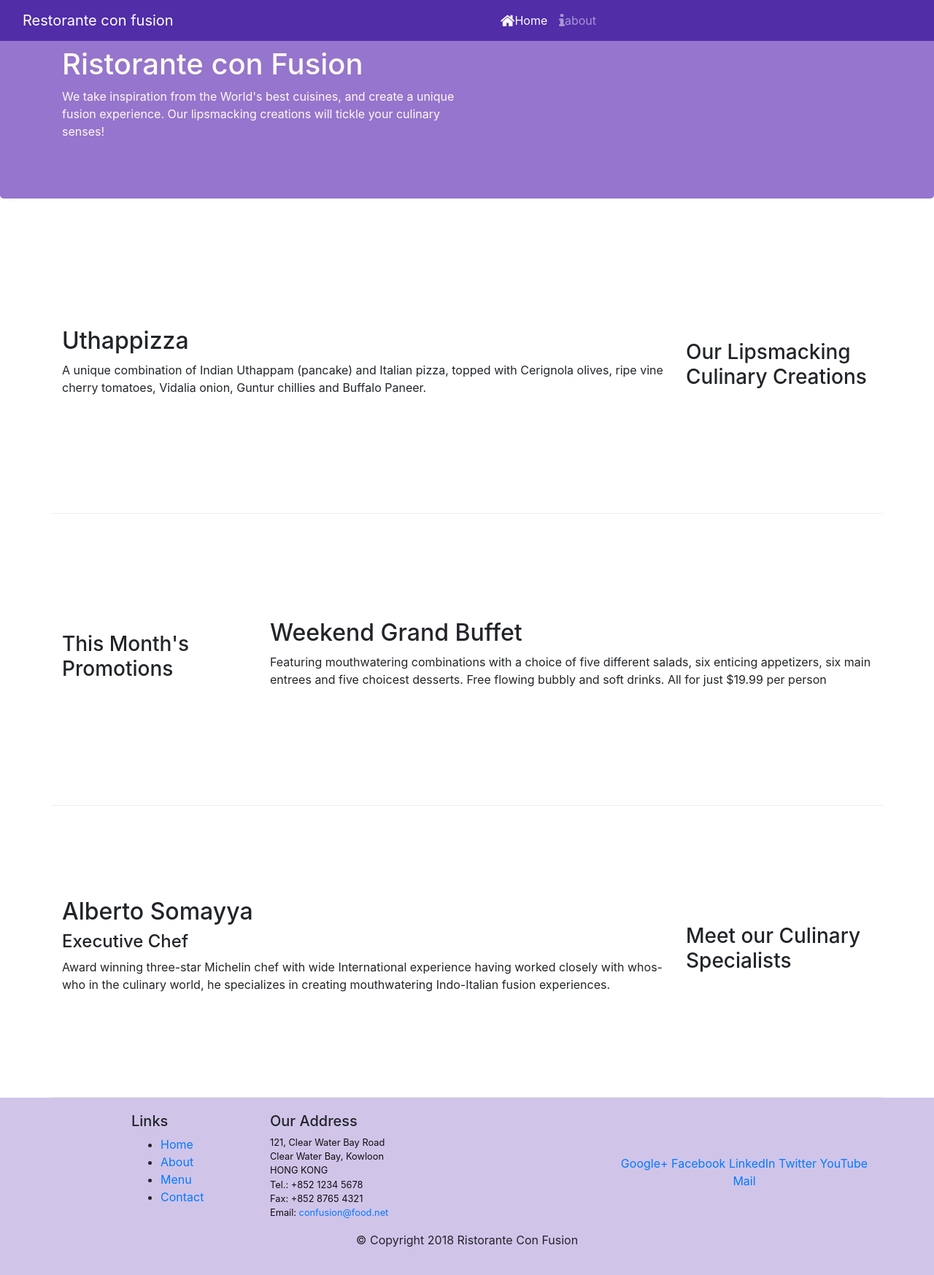
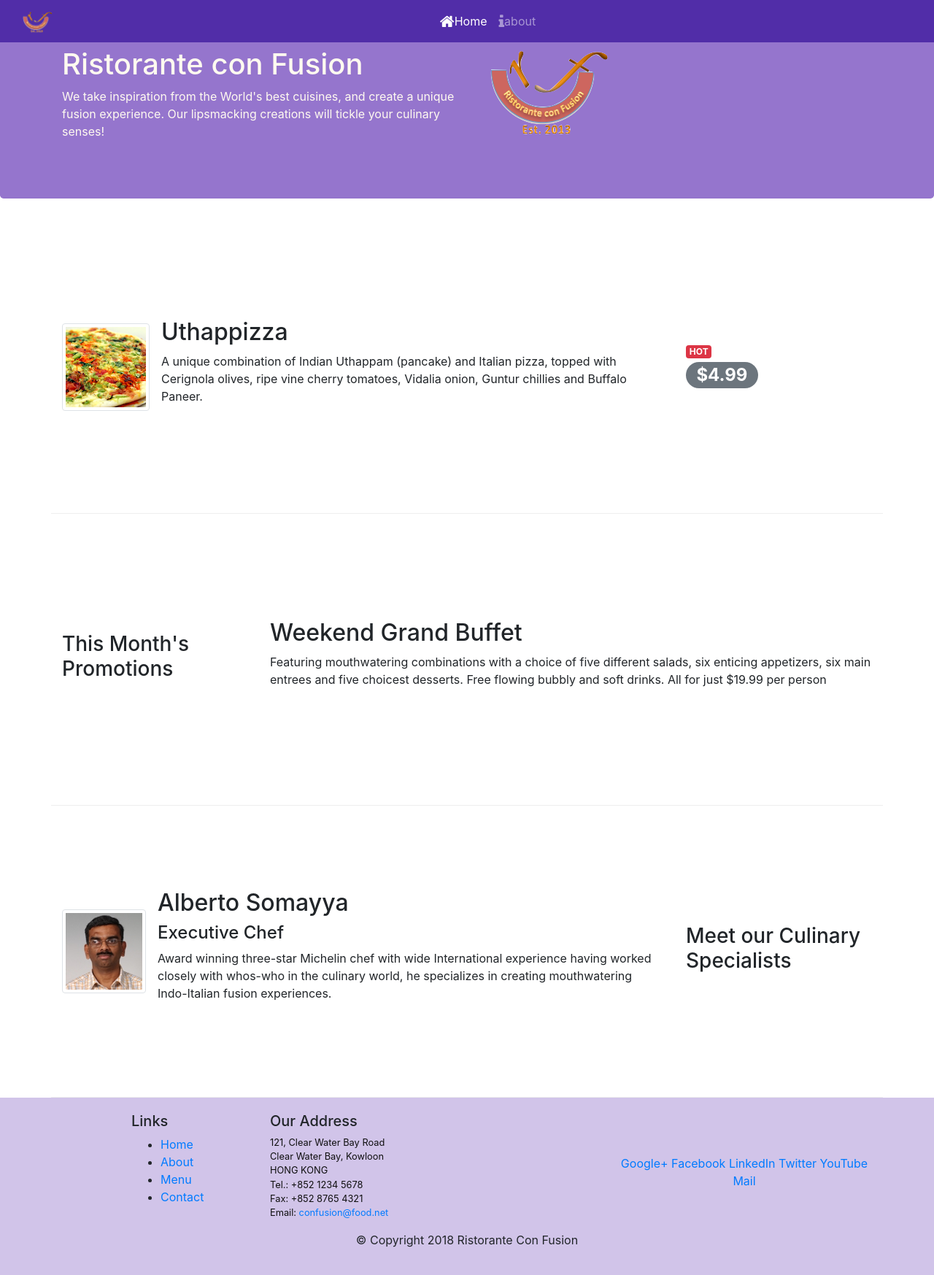
Before and after one commit to montasir34/coursera, a website: page index.html in a window 1280 px wide. Shown: the whole page at 73% size. Drawn offline with nearby package versions, Linux system fonts and the light colour scheme.

Commit message:
Alerting Users

```diff
--- a/index.html
+++ b/index.html
@@ -29,7 +29,7 @@
 
     <nav class="navbar fixed-top navbar-expand-lg navbar-dark ">
         <div class="container-fluid">
-          <a class="navbar-brand" href="#">Restorante con fusion</a>
+          <a class="navbar-brand" href="#"><img src="img/logo.png" height="30" width="41"></a>
           <button class="navbar-toggler" type="button" data-bs-toggle="collapse" data-bs-target="#navbarNav" aria-controls="navbarNav" aria-expanded="false" aria-label="Toggle navigation">
             <span class="navbar-toggler-icon"></span>
           </button>
@@ -58,7 +58,11 @@
                     <p>We take inspiration from the World's best cuisines, and create a unique fusion experience. Our lipsmacking creations will tickle your culinary senses!</p>
 
                 </div>
-                <div class="col-12 col-sm"></div>
+                <div class="col-12 col-sm">
+                    <div class="col-12 col-sm align-self-center">
+                    <img src="img/logo.png" class="img-fluid">
+                </div>
+            </div>
             </div>
         </div>
     </header>
@@ -66,11 +70,20 @@
     <div class="container">
         <div class="row row-content align-items-center">
             <div class="col-12 order-sm-last col-sm-4 col-md-3">
-                <h3>Our Lipsmacking Culinary Creations</h3>
+                <span class="badge badge-danger">HOT</span><h2><span class="badge badge-pill badge-secondary">$4.99</span></h2>
             </div>
-            <div class="col order-sm-first col-sm col-md">
-                <h2>Uthappizza</h2>
-                <p>A unique combination of Indian Uthappam (pancake) and Italian pizza, topped with Cerignola olives, ripe vine cherry tomatoes, Vidalia onion, Guntur chillies and Buffalo Paneer.</p>
+            <div class="col  col-sm col-md">
+                <div class="media">
+                    <img class="d-flex mr-3 img-thumbnail align-self-center"
+                            src="img/uthappizza.png" alt="Uthappizza">
+                    <div class="media-body">
+                        <h2 class="mt-0">Uthappizza</h2>
+                        <p class="d-none d-sm-block">A unique combination of Indian Uthappam (pancake) and
+                            Italian pizza, topped with Cerignola olives, ripe vine
+                            cherry tomatoes, Vidalia onion, Guntur chillies and
+                            Buffalo Paneer.</p>
+                    </div>
+                </div>
             </div>
         </div>
 
@@ -90,9 +103,20 @@
                 <h3>Meet our Culinary Specialists</h3>
             </div>
             <div class="col order-sm-first col-sm col-md">
-                <h2>Alberto Somayya</h2>
-                <h4>Executive Chef</h4>
-                <p>Award winning three-star Michelin chef with wide International experience having worked closely with whos-who in the culinary world, he specializes in creating mouthwatering Indo-Italian fusion experiences. </p>
+                <div class="media">
+                    <img class="d-flex mr-3 img-thumbnail align-self-center"
+                            src="img/alberto.png" alt="Alberto Somayya">
+                    <div class="media-body">
+                        <h2 class="mt-0">Alberto Somayya</h2>
+                        <h4>Executive Chef</h4>
+                        <p class="d-none d-sm-block">Award winning three-star Michelin chef with wide
+                            International experience having worked closely with
+                            whos-who in the culinary world, he specializes in
+                            creating mouthwatering Indo-Italian fusion experiences.
+                            </p>
+                    </div>
+                </div>
+
             </div>
         </div>
     </div>
```
Also changed, not shown: img/alberto.png (added), img/buffet.png (added), img/logo.png (added), img/uthappizza.png (added), 1 other file.
